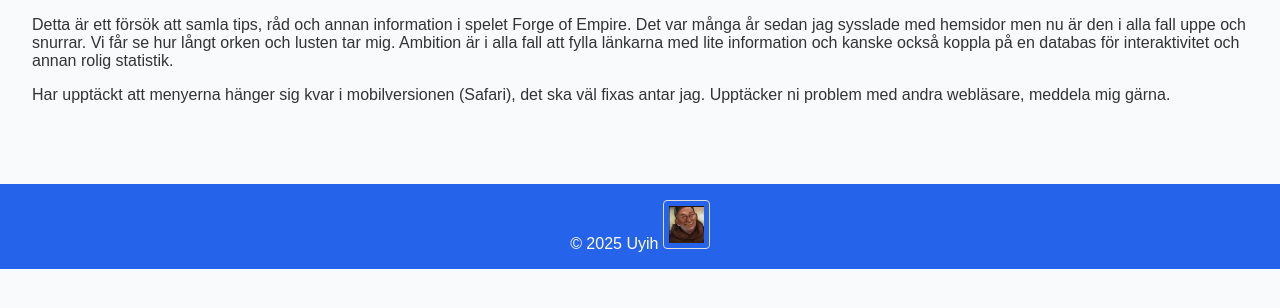
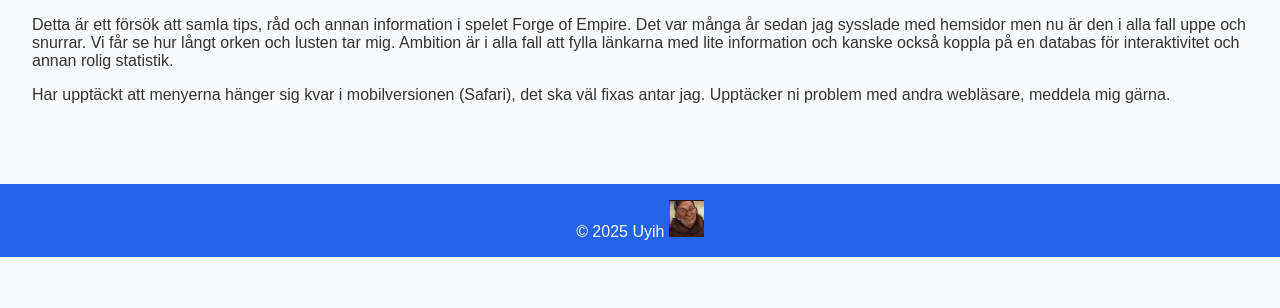
Before and after one commit to foeUyih/foeuyih.github.io, a PHP site: page / in a window 1280 px wide. Shown: the part 214-522 px from the top of the page. Run offline with PHP 8.4, Linux system fonts and the light colour scheme.

Commit message:
Update style.css

```diff
--- a/style.css
+++ b/style.css
@@ -9,13 +9,6 @@ header {
   background: #2563eb;
   color: white;
   padding: 1rem;
-}
-
-img {
-  border: 1px solid #ddd;
-  border-radius: 4px;
-  padding: 5px;
-  width: 200px;
 }
 
 img:hover {
```
